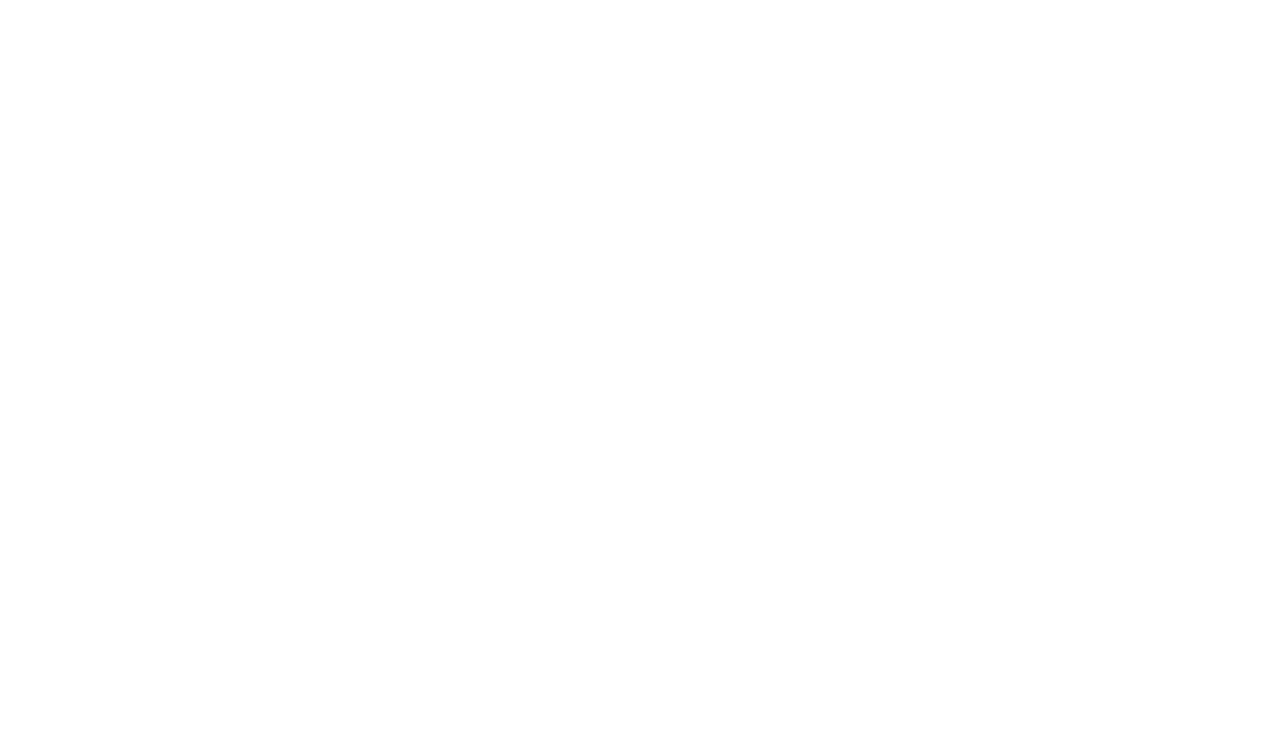
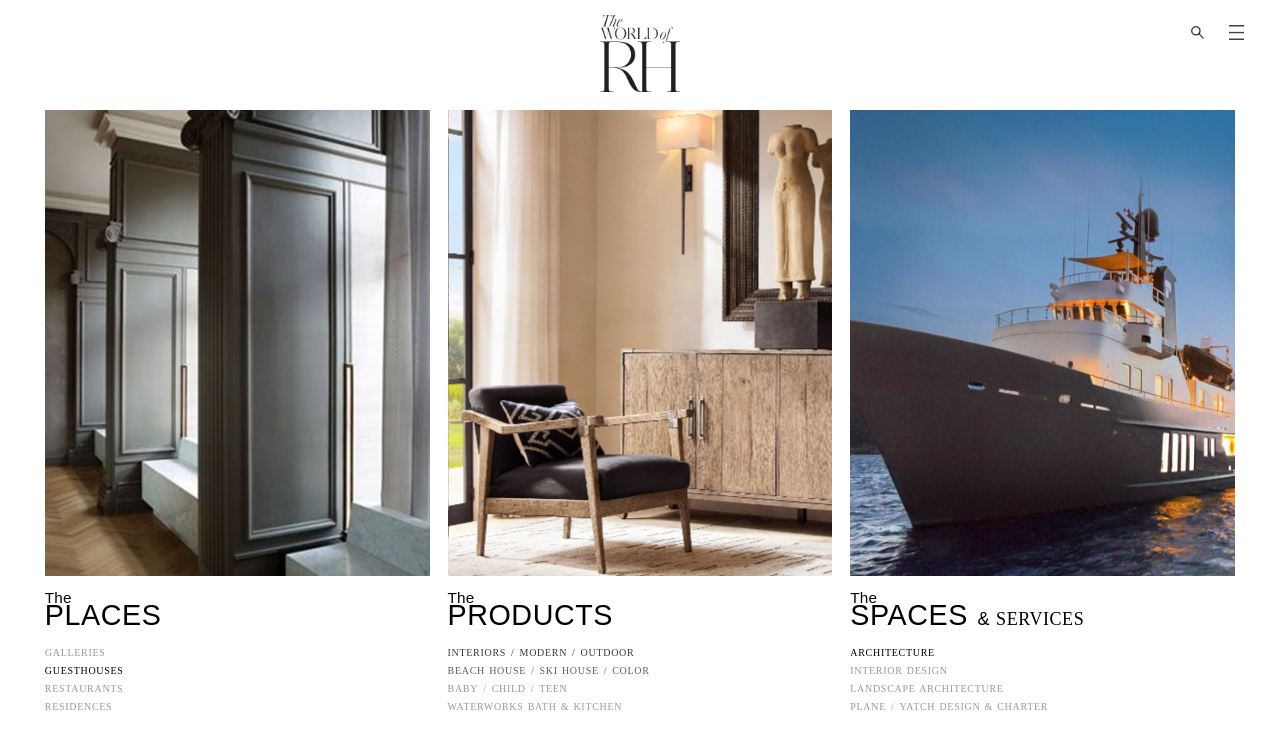
Before and after one commit to rh-erivera/World-Of-RH-V2a, a Nuxt app: page /design15b in a window 1280 px wide. Before the commit this address had no page. Shown: the top 748 px of the page. Built offline with nearby package versions, Linux system fonts and the light colour scheme; a web font is replaced by a local one.

Commit message:
design 15b v1

```diff
--- /dev/null
+++ b/pages/design15b.vue
@@ -0,0 +1,296 @@
+<template>
+    <div class="container">
+        <div class="nav">
+            <img class="logo" src="/theWorldOfRH-Logo.svg" alt="The World Of RH Logo">
+            <img class="search" src="/search-icon.png" alt="search icon">
+            <img class="menu-icon" src="/menu-icon.png" alt="menu icon">
+        </div>
+        <div class="slideshow">
+            <div class="col-1" id="col1" ref="col1"></div>
+            <div class="col-2" id="col2" ref="col2"></div>
+            <div class="col-3" id="col3" ref="col3"></div>
+        </div>
+        <div class="menu">
+            <div class="menu-1">
+                <p class="the">The</p>
+                <p class="titles">PLACES</p>
+                <p class="link" id="places1" ref="places1" style="color: black"><a href="">GALLERIES</a></p>
+                <p class="link" id="places2" ref="places2"><a href="">GUESTHOUSES</a></p>
+                <p class="link" id="places3" ref="places3"><a href="">RESTAURANTS</a></p>
+                <p class="link" id="places4" ref="places4"><a href="">RESIDENCES</a></p>
+            </div>
+            <div class="menu-2">
+                <p class="the">The</p>
+                <p class="titles">PRODUCTS</p>
+                <p class="link" id="prod1" ref="prod1" style="color: black"><a href="">INTERIORS<span class="spacer">/</span></a><a href="">MODERN<span class="spacer">/</span></a><a href="">OUTDOOR</a></p>
+                <p class="link" id="prod2" ref="prod2"><a href="">BEACH HOUSE<span class="spacer">/</span></a><a href="">SKI HOUSE<span class="spacer">/</span></a><a href="">COLOR</a></p>
+                <p class="link" id="prod3" ref="prod3"><a href="">BABY<span class="spacer">/</span><a href="">CHILD</a><span class="spacer">/</span></a><a href="">TEEN</a></p>
+                <p class="link" id="prod4" ref="prod4"><a href="">WATERWORKS BATH & KITCHEN</a></p>
+            </div>
+            <div class="menu-3">
+                <p class="the">The</p>
+                <p class="titles">SPACES <span class="and">&</span><span class="services"> SERVICES</span></p>
+                <p class="link" id="spaces1" ref="spaces1" style="color: black"><a href="" id="spaces1" ref="spaces1">ARCHITECTURE</a></p>
+                <p class="link" id="spaces2" ref="spaces2"><a href="">INTERIOR DESIGN</a></p>
+                <p class="link" id="spaces3" ref="spaces3"><a href="">LANDSCAPE ARCHITECTURE</a></p>
+                <p class="link" id="spaces4" ref="spaces4"><a href="">PLANE<span class="spacer">/</span>YATCH DESIGN & CHARTER</a></p>
+            </div>
+        </div>
+    </div>
+</template>
+
+<script>
+export default {
+    data() {
+        return {
+            i1: 2,
+            i2: 2,
+            i3: 2,
+            startInterval1: null,
+            interval1: null,
+            startInterval2: null,
+            interval2: null,
+            startInterval3: null,
+            interval3: null,
+            i: 2,
+            interval: null
+        }
+    },
+    mounted() {
+        this.startInterval1 = setInterval(this.startPlaceSlideShow, 4000)
+        this.startInterval2 = setInterval(this.startProductSlideShow, 5000)
+        this.startInterval3 = setInterval(this.startSpaceSlideShow, 6000)
+        // this.interval = setInterval(this.slideshow, 4000)
+    },
+    methods: {
+        startPlaceSlideShow() {
+            clearInterval(this.startInterval1)
+            this.$refs['places'+this.i1].style.color = 'black';
+            this.$refs['places'+(this.i1-1)].style.color = '#999';
+            this.$refs.col1.style.backgroundImage = 'url(\'/design15/col1/15_bg_places_0'+this.i1+'.jpg\')';
+            this.interval1 = setInterval(this.placeSlideShow, 4000)
+        },
+        placeSlideShow() {
+            if (this.i1 == 1) {
+                this.$refs['places'+this.i1].style.color = 'black';
+                this.$refs['places'+'4'].style.color = '#999';
+            } else {
+                this.$refs['places'+this.i1].style.color = 'black';
+                this.$refs['places'+(this.i1-1)].style.color = '#999';
+            }
+            this.$refs.col1.style.backgroundImage = 'url(\'/design15/col1/15_bg_places_0'+this.i1+'.jpg\')';
+            if (this.i1 == 4) {
+                this.i1 = 1
+            } else {
+                this.i1++
+            }
+        },
+        startProductSlideShow() {
+            clearInterval(this.startInterval2)
+            this.$refs['prod'+this.i2].style.color = 'black';
+            this.$refs['prod'+(this.i2-1)].style.color = '#999';
+            this.$refs.col2.style.backgroundImage = 'url(\'/design15/col2/15_bg_products_0'+this.i2+'.jpg\')';
+            this.interval2 = setInterval(this.prodSlideShow, 4000)
+        },
+        prodSlideShow() {
+            if (this.i2 == 1) {
+                this.$refs['prod'+this.i2].style.color = 'black';
+                this.$refs['prod'+'4'].style.color = '#999';
+            } else {
+                this.$refs['prod'+this.i2].style.color = 'black';
+                this.$refs['prod'+(this.i2-1)].style.color = '#999';
+            }
+            this.$refs.col2.style.backgroundImage = 'url(\'/design15/col2/15_bg_products_0'+this.i2+'.jpg\')';
+            if (this.i2 == 4) {
+                this.i2 = 1
+            } else {
+                this.i2++
+            }
+        },
+        startSpaceSlideShow() {
+            clearInterval(this.startInterval3)
+            this.$refs['spaces'+this.i3].style.color = 'black';
+            this.$refs['spaces'+(this.i3-1)].style.color = '#999';
+            this.$refs.col3.style.backgroundImage = 'url(\'/design15/col3/15_bg_spaces_0'+this.i3+'.jpg\')';
+            this.interval3 = setInterval(this.spaceSlideShow, 4000)
+        },
+        spaceSlideShow() {
+            if (this.i3 == 1) {
+                this.$refs['spaces'+this.i3].style.color = 'black';
+                this.$refs['spaces'+'4'].style.color = '#999';
+            } else {
+                this.$refs['spaces'+this.i3].style.color = 'black';
+                this.$refs['spaces'+(this.i3-1)].style.color = '#999';
+            }
+            this.$refs.col3.style.backgroundImage = 'url(\'/design15/col3/15_bg_spaces_0'+this.i3+'.jpg\')';
+            if (this.i3 == 4) {
+                this.i3 = 1
+            } else {
+                this.i3++
+            }
+        },
+        // slideshow() {
+        //     if (this.i == 1) {
+        //         this.$refs['prod'+this.i].style.color = 'black';
+        //         this.$refs['prod'+'4'].style.color = '#999';
+
+        //         this.$refs['places'+this.i].style.color = 'black';
+        //         this.$refs['places'+'4'].style.color = '#999';
+
+        //         this.$refs['spaces'+this.i].style.color = 'black';
+        //         this.$refs['spaces'+'4'].style.color = '#999';
+        //     } else {
+        //         this.$refs['prod'+this.i].style.color = 'black';
+        //         this.$refs['prod'+(this.i-1)].style.color = '#999';
+
+        //         this.$refs['places'+this.i].style.color = 'black';
+        //         this.$refs['places'+(this.i-1)].style.color = '#999';
+
+        //         this.$refs['spaces'+this.i].style.color = 'black';
+        //         this.$refs['spaces'+(this.i-1)].style.color = '#999';
+        //     }
+        //     this.$refs.col1.style.backgroundImage = 'url(\'/design15/col1/15_bg_places_0'+this.i+'.jpg\')';
+        //     this.$refs.col2.style.backgroundImage = 'url(\'/design15/col2/15_bg_products_0'+this.i+'.jpg\')';
+        //     this.$refs.col3.style.backgroundImage = 'url(\'/design15/col3/15_bg_spaces_0'+this.i+'.jpg\')';
+        //     if (this.i == 4) {
+        //         this.i = 1
+        //     } else {
+        //         this.i++
+        //     }
+        // }
+    }
+}
+</script>
+
+<style>
+.container {
+    /* height: 732px; */
+    animation: fadeIn 1s ease-out;
+    padding: 0px 3.5%;
+}
+
+.nav {
+    height: 109.8px;
+    display: flex;
+    justify-content: center;
+}
+
+.logo {
+    width: 80px;
+    margin: 15px auto;
+    position: absolute;
+    left: 0;
+    right: 0;
+}
+
+.search {
+    width: 15px;
+    height: 15px;
+    position: absolute;
+    right: 75px;
+    top: 25px;
+}
+
+.menu-icon {
+    width: 15px;
+    height: 15px;
+    position: absolute;
+    right: 36px;
+    top: 25px;
+}
+
+.slideshow {
+    display: flex;
+    height: 465.8px;
+}
+
+.col-1, .col-2, .col-3 {
+    width: 33.33vw;
+    background-size: cover;
+    background-position: center;
+    transition: all 1s ease-in;
+}
+
+.col-2, .menu-2 {
+    margin: 0 1.5%;
+}
+
+.the {
+    color: black;
+    font-family: 'CaslonRH-ThinItalic', sans-serif;
+    font-size: 11.5pt;
+    line-height: 7.305pt;
+    letter-spacing: .01em;
+}
+
+.titles {
+    color: black;
+    font-family: 'CaslonRH-Superfine', sans-serif;
+    font-size: 21.5pt;
+    line-height: 18.025pt;
+    letter-spacing: .02em;
+    padding-bottom: 15px;
+}
+
+.and, .services {
+    font-size: 13.5pt;
+    line-height: 11pt;
+}
+
+.services {
+    font-family: 'CaslonRH-SuperfineItalic';
+}
+
+.menu {
+    /* text-align: center; */
+    display: flex;
+    align-items: center;
+    height: 156.4px;
+}
+
+.menu-1, .menu-2, .menu-3 {
+    width: 33.33vw;
+    /* color: #999 */
+}
+
+.link {
+    color: #999;
+}
+
+.menu a {
+    font-family: 'BaronSans-Thin';
+    font-size: 7.5pt;
+    line-height: 7.5pt;
+    letter-spacing: .07em;
+    transition: all 400ms ease-out;
+}
+
+.spacer {
+    padding: 0 5px;
+}
+
+.col-1 {
+    background-image: url('/design15/col1/15_bg_places_01.jpg');
+    /* background-position: left; */
+}
+
+.col-2 {
+    background-image: url('/design15/col2/15_bg_products_01.jpg');
+    /* background-position: center; */
+}
+
+.col-3 {
+    background-image: url('/design15/col3/15_bg_spaces_01.jpg');
+    /* background-position: right; */
+}
+
+@keyframes fadeIn {
+    0% {opacity: 0;}
+    100% {opacity: 1;}
+}
+
+@-webkit-keyframes fadeIn {
+    0% {opacity: 0;}
+    100% {opacity: 1;}
+}
+</style>
--- a/pages/index.vue
+++ b/pages/index.vue
@@ -7,7 +7,8 @@
       <a href="/design12">Design 12</a>
       <a href="/design13">Design 13</a>
       <a href="/design14">Design 14</a>
-      <a href="/design15">Design 15</a>
+      <a href="/design15a">Design 15a</a>
+      <a href="/design15b">Design 15b</a>
     </div>
   </div>
 </template>
```
Also changed, not shown: pages/design15a.vue (renamed from pages/design15.vue), pages/design16.vue (deleted).
